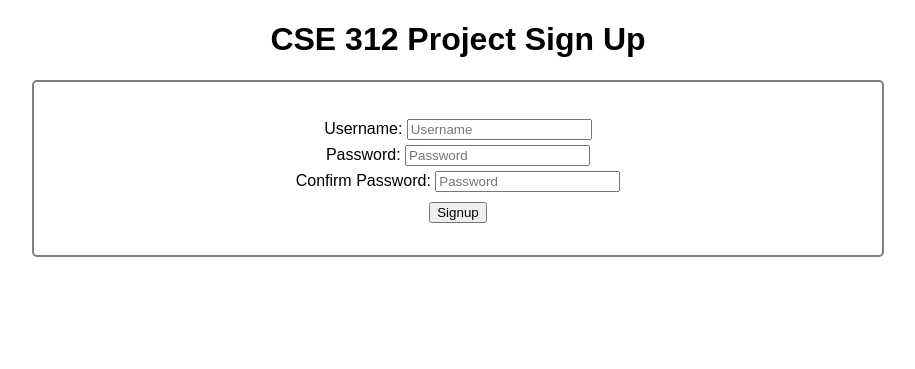
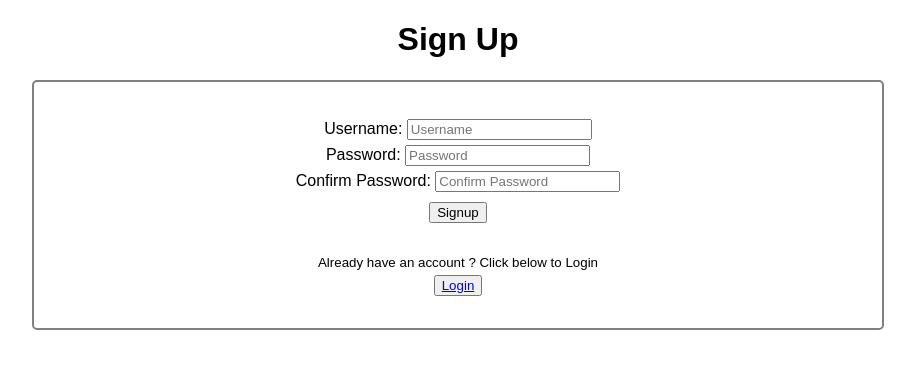
Before and after one commit to m-r-q-w-e-r-t-y/UB-CSE-312-Project-Jesse, a Flask app: page /signup in a window 1280 px wide. Shown: the top 369 px of the page, without its empty margins (182-1097 px from the left). Run offline with Flask 2, Linux system fonts and the light colour scheme.

Commit message:
Established routing between Signup and Login pages

```diff
--- a/static/css/login.css
+++ /dev/null
@@ -1,14 +0,0 @@
-.navigate-signup {
-  margin-top: 2rem;
-}
-
-.navigate-signup sub {
-  display: block;
-  text-align: center;
-}
-
-.navigate-signup button {
-  display: block;
-  margin: 0 auto;
-  margin-top: 5px;
-}
--- a/static/css/main.css
+++ b/static/css/main.css
@@ -30,3 +30,18 @@ body {
   margin: 0 auto;
   margin-top: 10px;
 }
+
+.navigate-other-form {
+  margin-top: 2rem;
+}
+
+.navigate-other-form sub {
+  display: block;
+  text-align: center;
+}
+
+.navigate-other-form button {
+  display: block;
+  margin: 0 auto;
+  margin-top: 5px;
+}
--- a/templates/signup.html
+++ b/templates/signup.html
@@ -6,7 +6,7 @@
 <title>Sign Up</title>
 {% endblock %} {% block body %}
 <div class="form-container">
-  <h1 class="form-header">CSE 312 Project Sign Up</h1>
+  <h1 class="form-header">Sign Up</h1>
 
   <div class="form">
     <form action="/signup" method="POST">
@@ -34,11 +34,17 @@
           type="password"
           name="confirm-password"
           id="confirm-password-input"
-          placeholder="Password"
+          placeholder="Confirm Password"
         />
       </span>
       <input type="submit" name="signup" id="signup-input" value="Signup" />
     </form>
+    <div class="navigate-other-form">
+      <sub> Already have an account ? Click below to Login </sub>
+      <button>
+        <a href="{{ url_for('login') }}">Login</a>
+      </button>
+    </div>
   </div>
 </div>
 {% endblock %}
```
Also changed, not shown: templates/login.html (+5 -3 lines).
